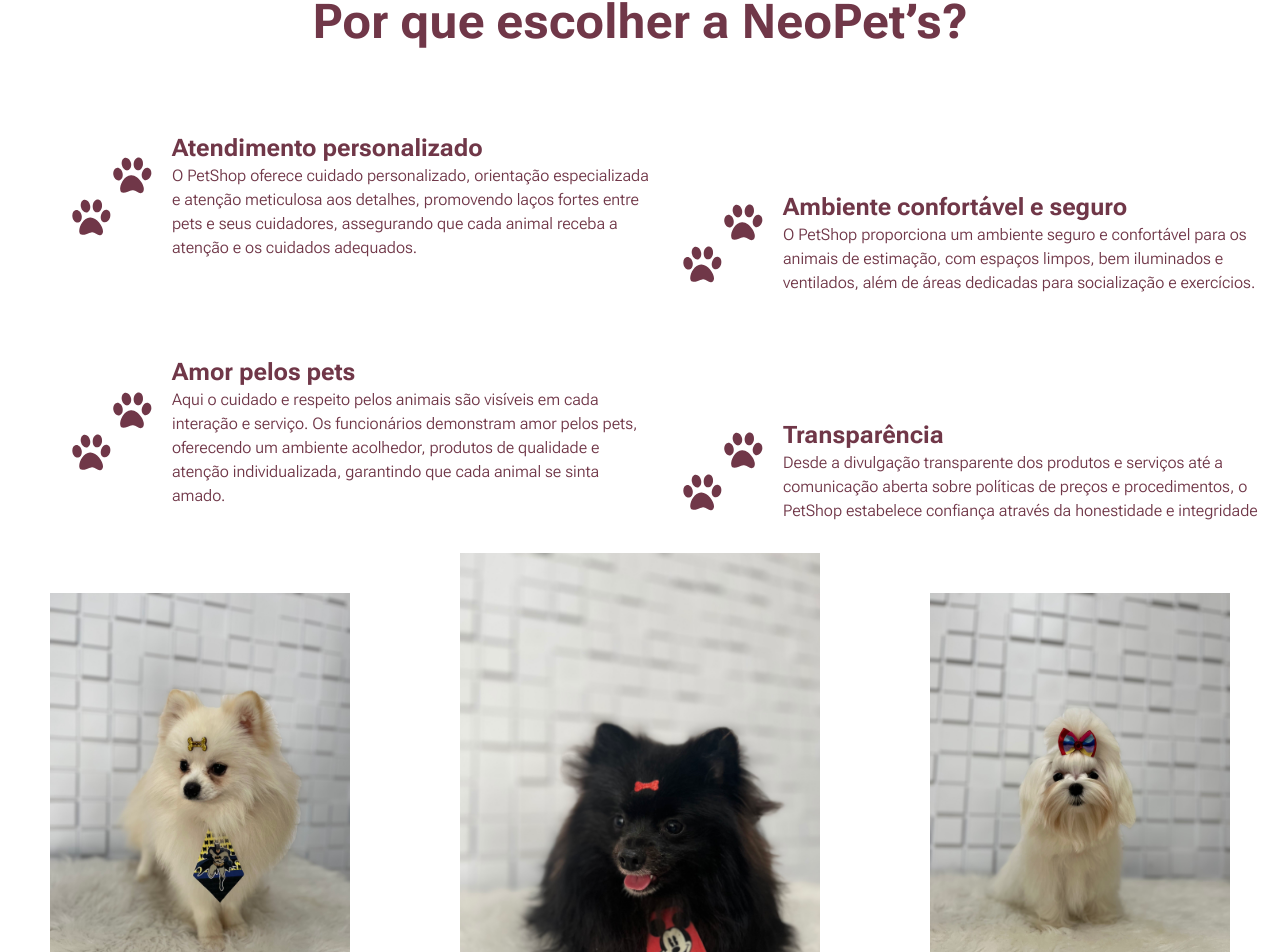
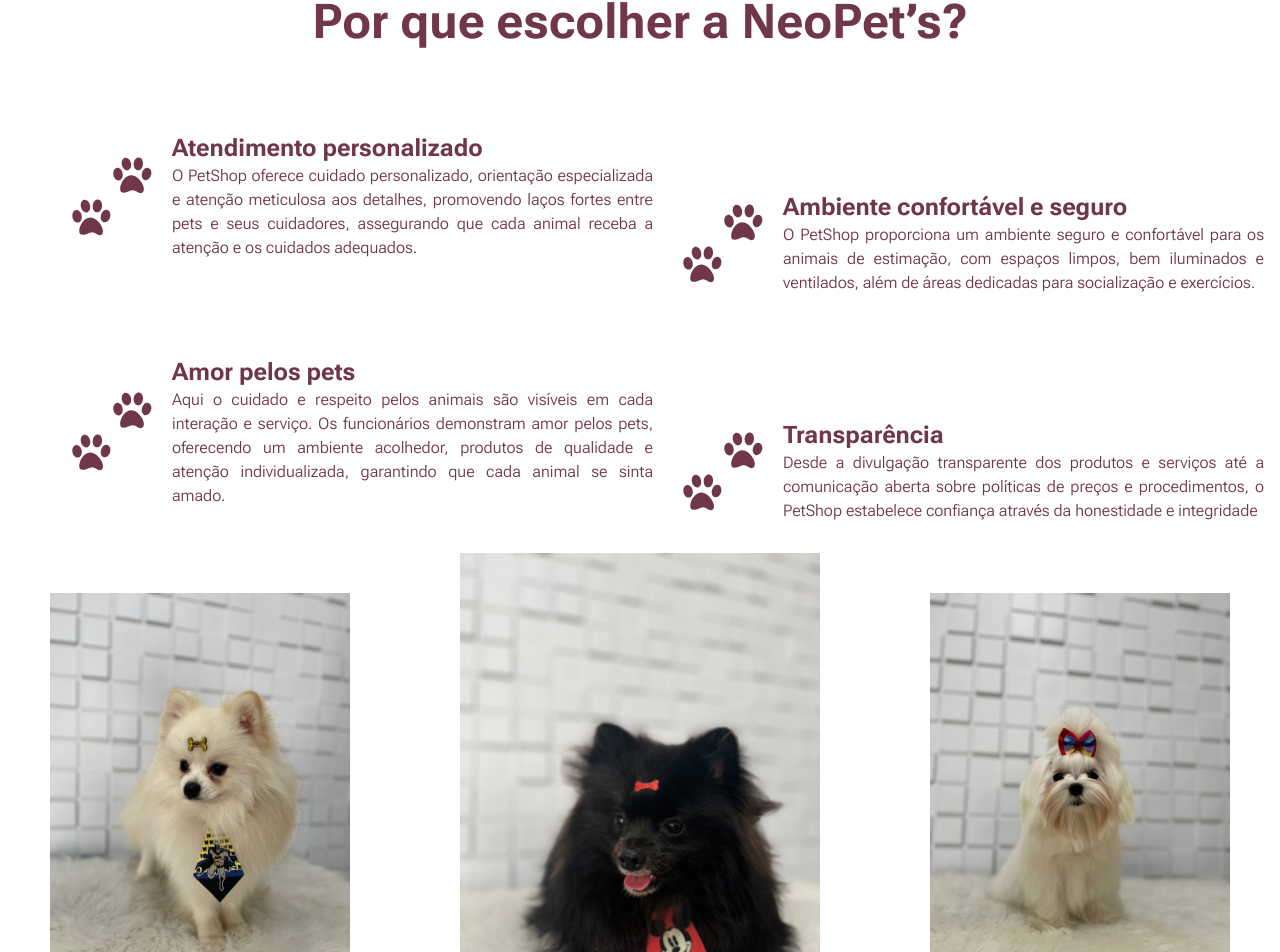
Before and after one commit to txusca/neopets-next, a Next.js app: page / in a window 1280 px wide. Shown: the part 1235-2187 px from the top of the page. Built offline with nearby package versions, Linux system fonts and the light colour scheme.

Commit message:
fix text-justify porque escolher

```diff
--- a/src/components/PorqueEscolher.tsx
+++ b/src/components/PorqueEscolher.tsx
@@ -19,12 +19,9 @@ export default function PorqueEscolher(props: PorqueEscolherProps) {
             <h3 className="text-2xl font-bold text-mainColor md:text-left text-center">
               Atendimento personalizado
             </h3>
-            <div className="text-center md:text-left font-light text-mainColor">
-              O PetShop oferece cuidado personalizado, orientação especializada
-              e atenção meticulosa aos detalhes, promovendo laços fortes entre
-              pets e seus cuidadores, assegurando que cada animal receba a
-              atenção e os cuidados adequados.
-            </div>
+            <p className="text-justify font-light text-mainColor">
+              O PetShop oferece cuidado personalizado, orientação especializada e atenção meticulosa aos detalhes, promovendo laços fortes entre pets e seus cuidadores, assegurando que cada animal receba a atenção e os cuidados adequados.
+            </p>
           </div>
         </div>
         <div className="flex md:flex-row flex-col md:mt-[94px] items-center mt-[15px]">
@@ -33,12 +30,9 @@ export default function PorqueEscolher(props: PorqueEscolherProps) {
             <h3 className="text-2xl font-bold text-mainColor md:text-left text-center">
               Ambiente confortável e seguro
             </h3>
-            <div className="text-center md:text-left font-light text-mainColor">
-              O PetShop proporciona um ambiente seguro e confortável para os
-              animais de estimação, com espaços limpos, bem iluminados e
-              ventilados, além de áreas dedicadas para socialização e
-              exercícios.
-            </div>
+            <p className="text-justify font-light text-mainColor">
+              O PetShop proporciona um ambiente seguro e confortável para os animais de estimação, com espaços limpos, bem iluminados e ventilados, além de áreas dedicadas para socialização e exercícios.
+            </p>
           </div>
         </div>
         <div className="flex md:flex-row flex-col items-center mt-[15px]">
@@ -47,12 +41,9 @@ export default function PorqueEscolher(props: PorqueEscolherProps) {
             <h3 className="text-2xl font-bold text-mainColor md:text-left text-center">
               Amor pelos pets
             </h3>
-            <div className="text-center md:text-left font-light text-mainColor">
-              Aqui o cuidado e respeito pelos animais são visíveis em cada
-              interação e serviço. Os funcionários demonstram amor pelos pets,
-              oferecendo um ambiente acolhedor, produtos de qualidade e atenção
-              individualizada, garantindo que cada animal se sinta amado.
-            </div>
+            <p className="text-justify font-light text-mainColor">
+              Aqui o cuidado e respeito pelos animais são visíveis em cada interação e serviço. Os funcionários demonstram amor pelos pets, oferecendo um ambiente acolhedor, produtos de qualidade e atenção individualizada, garantindo que cada animal se sinta amado.
+            </p>
           </div>
         </div>
         <div className="flex md:flex-row flex-col md:mt-[94px] items-center mt-[15px]">
@@ -61,11 +52,9 @@ export default function PorqueEscolher(props: PorqueEscolherProps) {
             <h3 className="text-2xl font-bold text-mainColor md:text-left text-center">
               Transparência
             </h3>
-            <div className="text-center md:text-left font-light text-mainColor">
-              Desde a divulgação transparente dos produtos e serviços até a
-              comunicação aberta sobre políticas de preços e procedimentos, o
-              PetShop estabelece confiança através da honestidade e integridade
-            </div>
+            <p className="text-justify font-light text-mainColor">
+              Desde a divulgação transparente dos produtos e serviços até a comunicação aberta sobre políticas de preços e procedimentos, o PetShop estabelece confiança através da honestidade e integridade
+            </p>
           </div>
         </div>
       </div>
```
